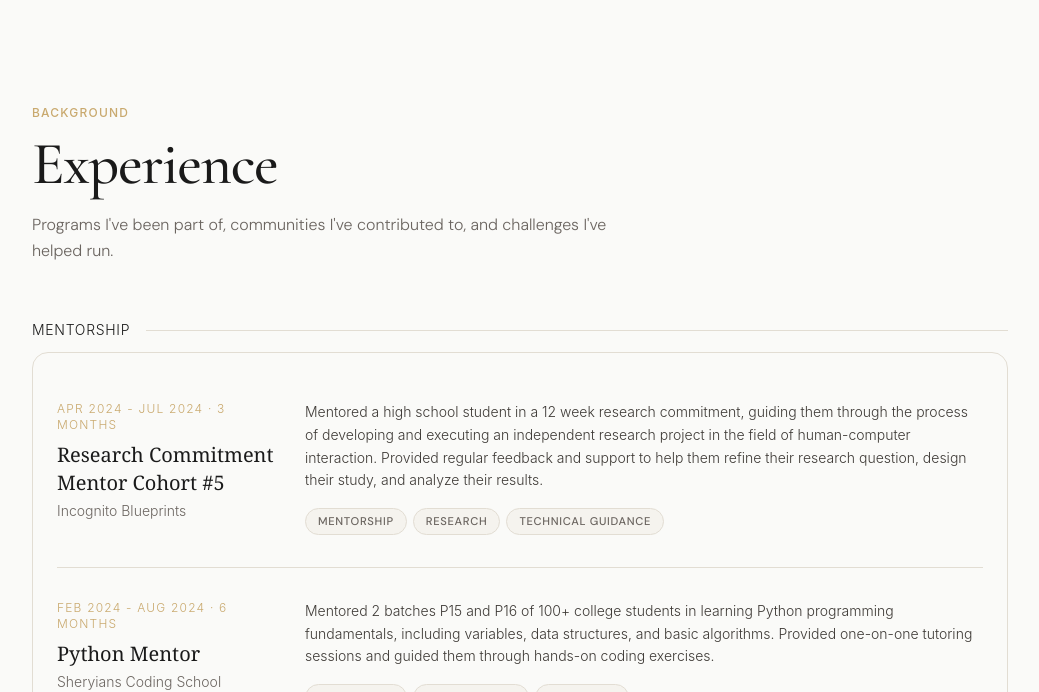
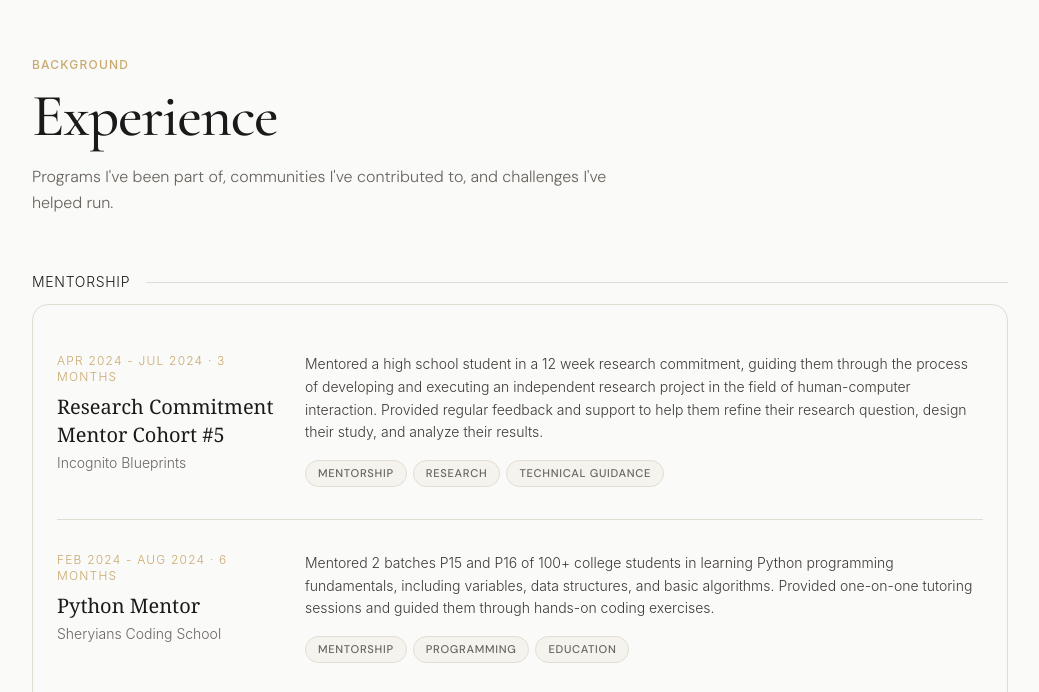
Before and after one commit to anirudh12032008/portfolio-map, a Next.js app: page /experience in a window 1280 px wide. Shown: the part 108-800 px from the top of the page, without its empty margins (120-1159 px from the left). Built offline with nearby package versions, Linux system fonts and the light colour scheme.

Commit message:
changed padding from top

```diff
--- a/src/app/experience/page.tsx
+++ b/src/app/experience/page.tsx
@@ -151,7 +151,7 @@ function Experience({   title,
 
 export default function ExpPage() {
     return(
-       <div className="page-enter pt-28">
+       <div className="page-enter pt-16">
         <Section>
 
 
```
